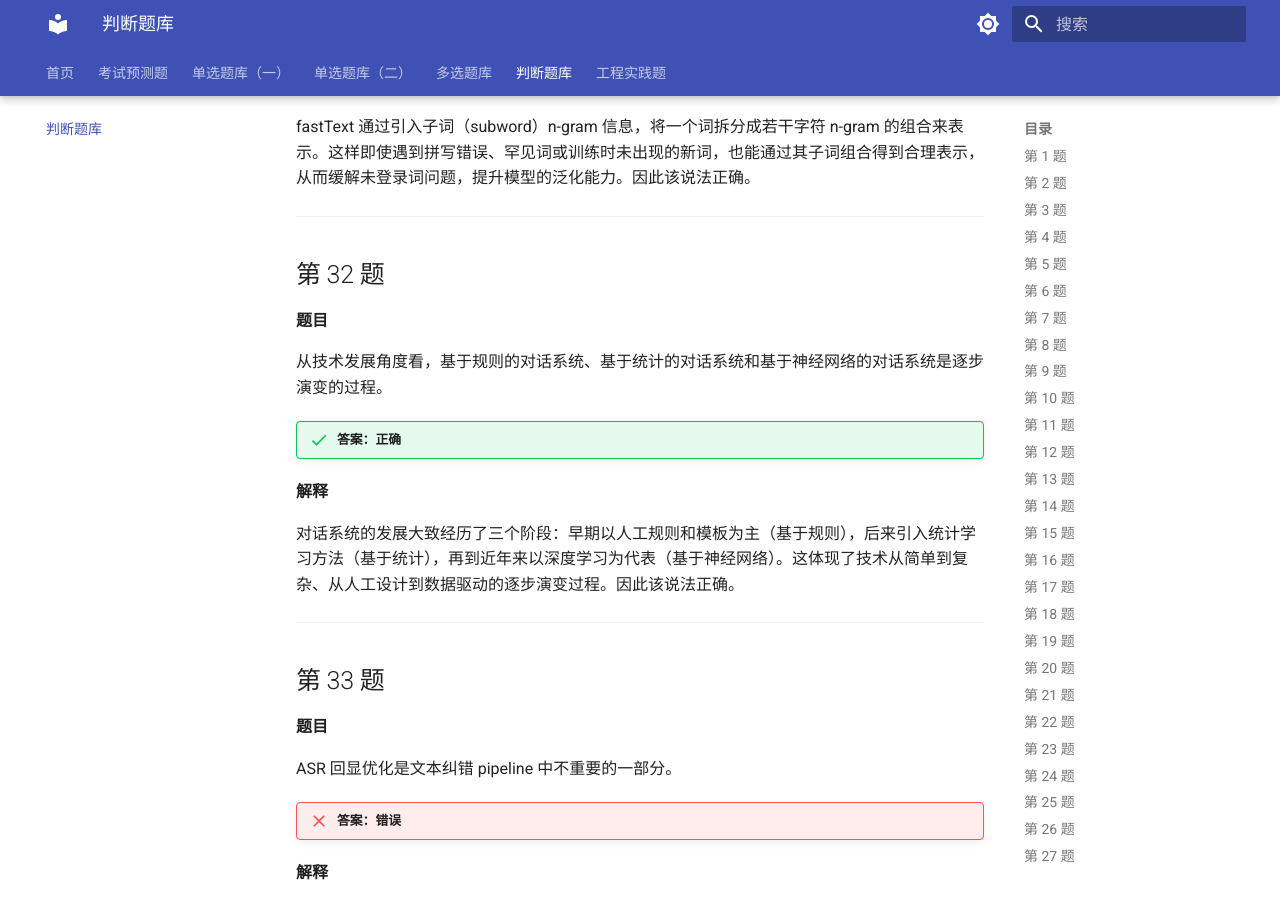
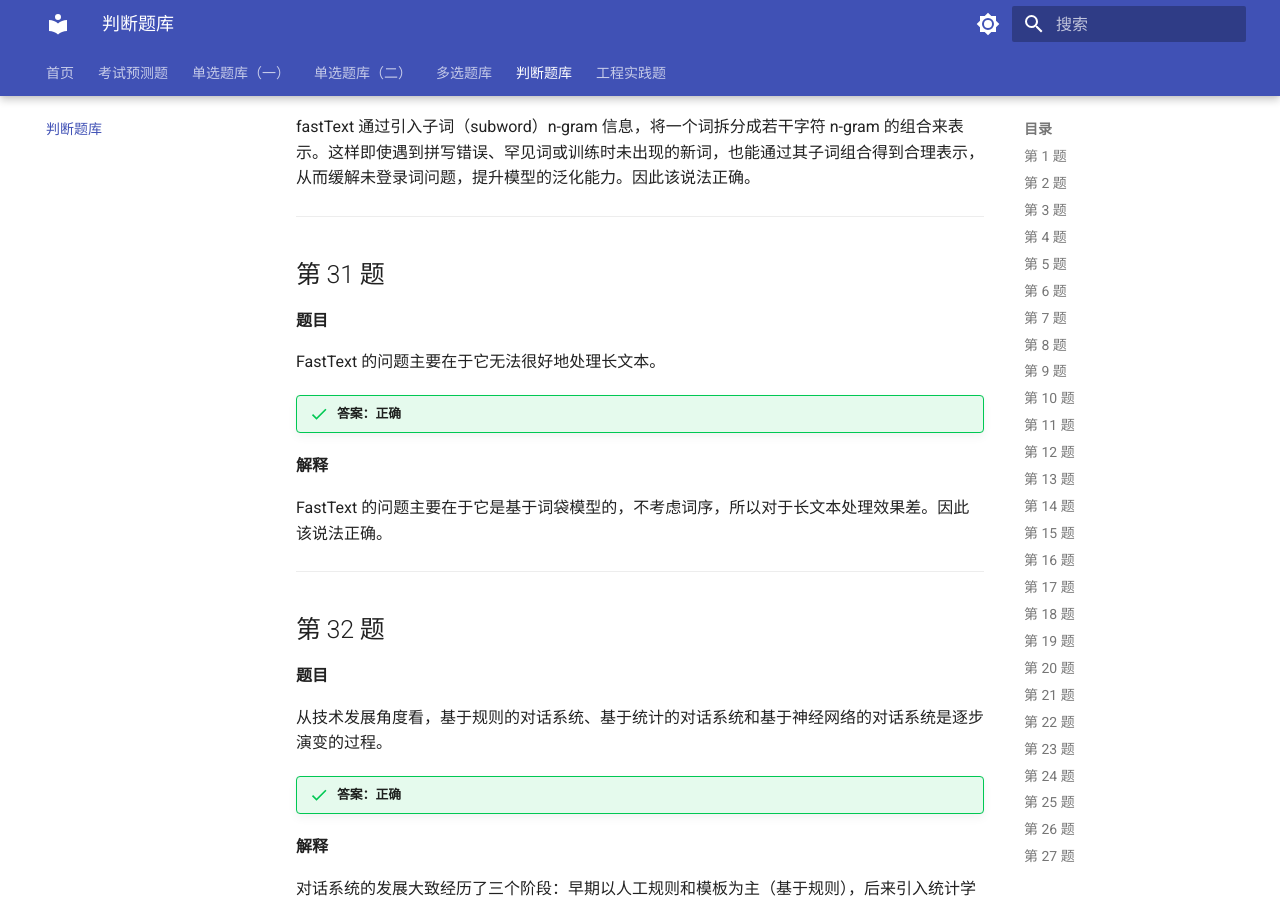
Before and after one commit to MCRHUB/ailearning, an MkDocs documentation site: the page built from docs/TestJusement.md, in a window 1280 px wide and 900 px high, scrolled down 11493 px. Built offline with MkDocs 1.6.1 and Material for MkDocs 9.7.7, drawn with Linux system fonts in a browser that asks for light colours.

Commit message:
update files

```diff
--- a/docs/TestJusement.md
+++ b/docs/TestJusement.md
@@ -422,6 +422,20 @@ fastText 通过引入子词（subword）n-gram 信息，将一个词拆分成若
 
 ---
 
+## 第 31 题
+
+**题目**
+
+FastText 的问题主要在于它无法很好地处理长文本。
+
+!!! success "答案：正确"
+
+**解释**
+
+FastText 的问题主要在于它是基于词袋模型的，不考虑词序，所以对于长文本处理效果差。因此该说法正确。
+
+---
+
 ## 第 32 题
 
 **题目**
```
Also changed, not shown: TestJusement.MD (+4 -0 lines).
